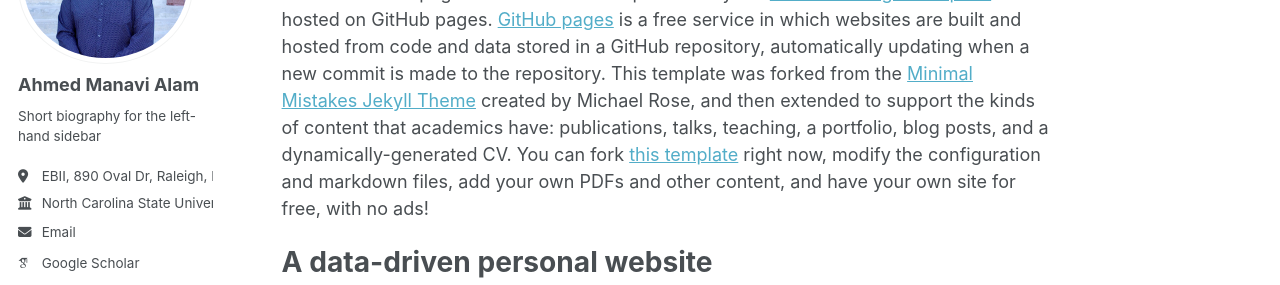
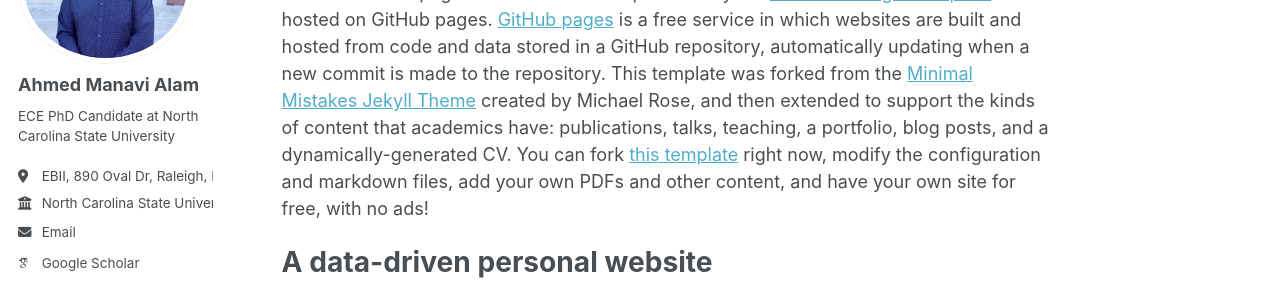
Before and after one commit to ahmed-manavi/ahmed-manavi.github.io, a Jekyll site: the page built from _pages/about.md, in a window 1280 px wide. Shown: the part 190-475 px from the top of the page. Built offline with Jekyll 4.4.1, drawn with Linux system fonts in a browser that asks for light colours; some web fonts are replaced.

Commit message:
Update _config.yml

```diff
--- a/_config.yml
+++ b/_config.yml
@@ -11,8 +11,8 @@ locale                   : "en-US"
 site_theme               : "default"
 title                    : "Ahmed Manavi Alam"
 title_separator          : "-"
-name: &name "Ahmed Manavi Alam"
-description: &description "PhD student and researcher at NC State University"
+name                     : &name "Ahmed Manavi Alam"
+description              : &description "PhD student and researcher at NC State University"
 url                      : https://ahmed-manavi.github.io/ # the base hostname & protocol for your site e.g. "https://ahmed-manavi.github.io" or if you already have some other page hosted on Github then use "https://[your GitHub username].github.io/[Your Repo Name]"
 baseurl                  : "" # the subpath of your site, e.g. "/blog"
 repository               : "ahmed-manavi/ahmed-manavi.github.io"
@@ -24,8 +24,7 @@ author:
   # Biographic information
   avatar           : "profile.jpg"
   name             : "Ahmed Manavi Alam"
-  pronouns         : # example: "he/him"
-  bio              : "Short biography for the left-hand sidebar"
+  bio              : "ECE PhD Candidate at North Carolina State University"
   location         : "EBII, 890 Oval Dr, Raleigh, NC 27695"
   employer         : "North Carolina State University"
   uri              : # URL
```
